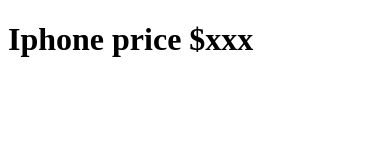
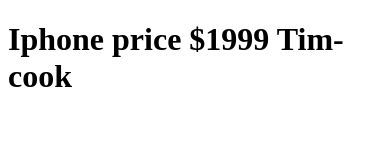
Before and after one commit to ThirawatWPT/git-awesome, a plain HTML site: page index.html in a window 390 px wide. Drawn offline with Linux system fonts and the light colour scheme.

Commit message:
Tim cook set iphone price

```diff
--- a/index.html
+++ b/index.html
@@ -4,7 +4,7 @@
     <meta charset="UTF-8">
     <meta name="viewport" content="width=device-width, initial-scale=1.0">
     <title>Apple price is </title>
-    <h1> Iphone price $xxx </h1>
+    <h1> Iphone price $1999 Tim-cook </h1>
 </head>
 <body>
 
```
